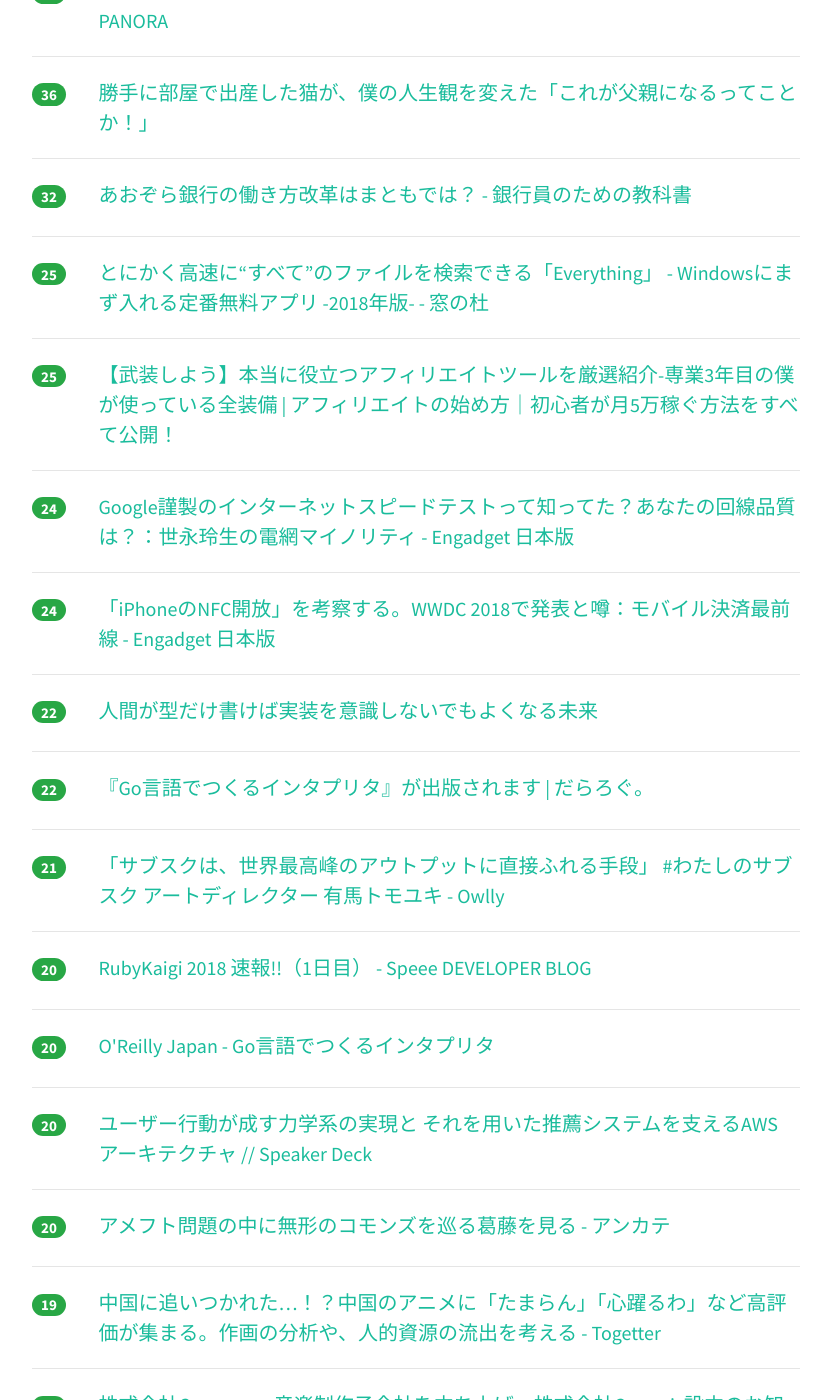
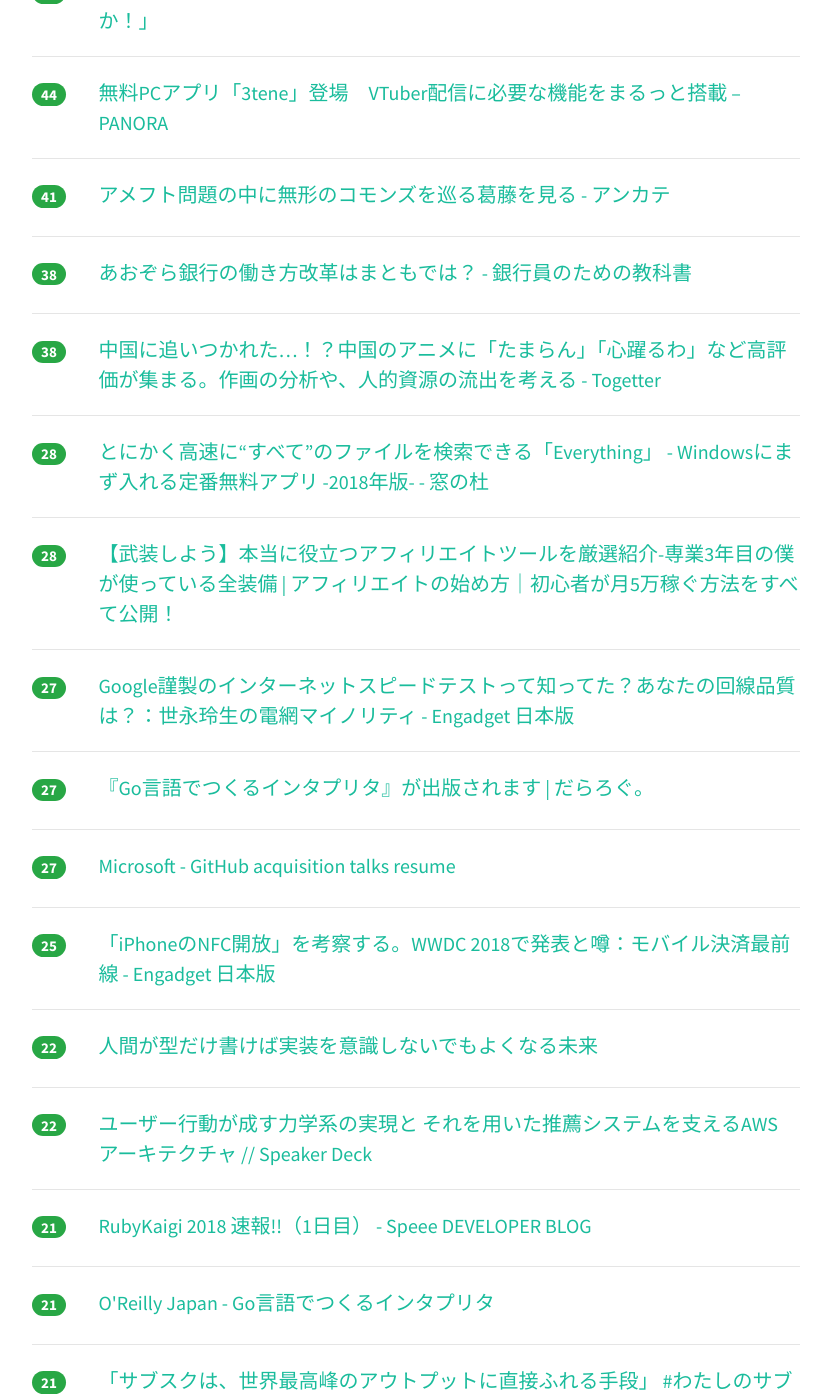
Before and after one commit to yatta47/hatena-matome-site, a Jekyll site: the page built from _posts/2018-06-02-hatena.md, in a window 1280 px wide and 1400 px high, scrolled down 521 px. Shown: the whole window, without its empty margins (224-1055 px from the left). Built offline with Jekyll 4.4.1, drawn with Linux system fonts in a browser that asks for light colours; nearby versions of some CDN libraries; part of the change alters nothing that is shown; some of the changed text lies outside the part shown.

Commit message:
Updated 2018-06-02

```diff
--- a/_posts/2018-06-02-hatena.md
+++ b/_posts/2018-06-02-hatena.md
@@ -1,48 +1,68 @@
 ---
 layout: post
 title:  "2018-06-02 はてぶIT"
-date:   2018-06-02 10:00:46
+date:   2018-06-02 11:01:59
 tags: [it-hotentry]
 ---
-26 件のデータあり
+28 件のデータあり
 
 <hr><div class="row">
-<div class="col-1"><span class="badge badge-pill badge-success h2">156</span></div>
+<div class="col-1"><span class="badge badge-pill badge-success h2">218</span></div>
 <div class="col-11"><a href='https://togetter.com/li/1232990' target='_blank'>エロ漫画雑誌読み放題サービスのユーザー登録画面が画期的すぎてこれを考えた人は天才「才能が怖い」「入らなきゃ（使命感）」 - Togetter</a></div>
 </div>
 <hr>
 <div class="row">
-<div class="col-1"><span class="badge badge-pill badge-success h2">41</span></div>
+<div class="col-1"><span class="badge badge-pill badge-success h2">73</span></div>
+<div class="col-11"><a href='https://www.huffingtonpost.jp/2018/06/01/i-became-a-cats-dad_a_23448496/' target='_blank'>勝手に部屋で出産した猫が、僕の人生観を変えた「これが父親になるってことか！」</a></div>
+</div>
+<hr>
+<div class="row">
+<div class="col-1"><span class="badge badge-pill badge-success h2">44</span></div>
 <div class="col-11"><a href='http://panora.tokyo/63628/' target='_blank'>無料PCアプリ「3tene」登場　VTuber配信に必要な機能をまるっと搭載 – PANORA</a></div>
 </div>
 <hr>
 <div class="row">
-<div class="col-1"><span class="badge badge-pill badge-success h2">36</span></div>
-<div class="col-11"><a href='https://www.huffingtonpost.jp/2018/06/01/i-became-a-cats-dad_a_23448496/' target='_blank'>勝手に部屋で出産した猫が、僕の人生観を変えた「これが父親になるってことか！」</a></div>
+<div class="col-1"><span class="badge badge-pill badge-success h2">41</span></div>
+<div class="col-11"><a href='http://d.hatena.ne.jp/essa/20180601/p1' target='_blank'>アメフト問題の中に無形のコモンズを巡る葛藤を見る - アンカテ</a></div>
 </div>
 <hr>
 <div class="row">
-<div class="col-1"><span class="badge badge-pill badge-success h2">32</span></div>
+<div class="col-1"><span class="badge badge-pill badge-success h2">38</span></div>
 <div class="col-11"><a href='http://www.financepensionrealestate.work/entry/2018/06/01/224714' target='_blank'>あおぞら銀行の働き方改革はまともでは？ - 銀行員のための教科書</a></div>
 </div>
 <hr>
 <div class="row">
-<div class="col-1"><span class="badge badge-pill badge-success h2">25</span></div>
+<div class="col-1"><span class="badge badge-pill badge-success h2">38</span></div>
+<div class="col-11"><a href='https://togetter.com/li/1232994' target='_blank'>中国に追いつかれた…！？中国のアニメに「たまらん」「心躍るわ」など高評価が集まる。作画の分析や、人的資源の流出を考える - Togetter</a></div>
+</div>
+<hr>
+<div class="row">
+<div class="col-1"><span class="badge badge-pill badge-success h2">28</span></div>
 <div class="col-11"><a href='https://forest.watch.impress.co.jp/docs/serial/winbasic2018/1125142.html' target='_blank'>とにかく高速に“すべて”のファイルを検索できる「Everything」 - Windowsにまず入れる定番無料アプリ -2018年版- - 窓の杜</a></div>
 </div>
 <hr>
 <div class="row">
-<div class="col-1"><span class="badge badge-pill badge-success h2">25</span></div>
+<div class="col-1"><span class="badge badge-pill badge-success h2">28</span></div>
 <div class="col-11"><a href='http://hituji-affiliate.com/tool/' target='_blank'>【武装しよう】本当に役立つアフィリエイトツールを厳選紹介-専業3年目の僕が使っている全装備 | アフィリエイトの始め方｜初心者が月5万稼ぐ方法をすべて公開！</a></div>
 </div>
 <hr>
 <div class="row">
-<div class="col-1"><span class="badge badge-pill badge-success h2">24</span></div>
+<div class="col-1"><span class="badge badge-pill badge-success h2">27</span></div>
 <div class="col-11"><a href='https://japanese.engadget.com/2018/06/01/google/' target='_blank'>Google謹製のインターネットスピードテストって知ってた？あなたの回線品質は？：世永玲生の電網マイノリティ - Engadget 日本版</a></div>
 </div>
 <hr>
 <div class="row">
-<div class="col-1"><span class="badge badge-pill badge-success h2">24</span></div>
+<div class="col-1"><span class="badge badge-pill badge-success h2">27</span></div>
+<div class="col-11"><a href='https://darashi.net/2018/06/01/writing-an-interpreter-in-go-ja.html' target='_blank'>『Go言語でつくるインタプリタ』が出版されます | だらろぐ。</a></div>
+</div>
+<hr>
+<div class="row">
+<div class="col-1"><span class="badge badge-pill badge-success h2">27</span></div>
+<div class="col-11"><a href='https://www.cnbc.com/2018/06/01/microsoft--github-acquisition-talks-resume.html' target='_blank'>Microsoft - GitHub acquisition talks resume</a></div>
+</div>
+<hr>
+<div class="row">
+<div class="col-1"><span class="badge badge-pill badge-success h2">25</span></div>
 <div class="col-11"><a href='https://japanese.engadget.com/2018/06/01/wwdc18-iphone-nfc/' target='_blank'>「iPhoneのNFC開放」を考察する。WWDC 2018で発表と噂：モバイル決済最前線 - Engadget 日本版</a></div>
 </div>
 <hr>
@@ -53,7 +73,17 @@ tags: [it-hotentry]
 <hr>
 <div class="row">
 <div class="col-1"><span class="badge badge-pill badge-success h2">22</span></div>
-<div class="col-11"><a href='https://darashi.net/2018/06/01/writing-an-interpreter-in-go-ja.html' target='_blank'>『Go言語でつくるインタプリタ』が出版されます | だらろぐ。</a></div>
+<div class="col-11"><a href='https://speakerdeck.com/mathetake/yuzaxing-dong-gacheng-suli-xue-xi-falseshi-xian-to-sorewoyong-itatui-jian-sisutemuwozhi-eruaws-akitekutiya' target='_blank'>ユーザー行動が成す力学系の実現と それを用いた推薦システムを支えるAWS アーキテクチャ // Speaker Deck</a></div>
+</div>
+<hr>
+<div class="row">
+<div class="col-1"><span class="badge badge-pill badge-success h2">21</span></div>
+<div class="col-11"><a href='http://tech.speee.jp/entry/2018/06/01/131757' target='_blank'>RubyKaigi 2018 速報!!（1日目） - Speee DEVELOPER BLOG</a></div>
+</div>
+<hr>
+<div class="row">
+<div class="col-1"><span class="badge badge-pill badge-success h2">21</span></div>
+<div class="col-11"><a href='http://www.oreilly.co.jp/books/9784873118222/index.html' target='_blank'>O'Reilly Japan - Go言語でつくるインタプリタ</a></div>
 </div>
 <hr>
 <div class="row">
@@ -62,33 +92,18 @@ tags: [it-hotentry]
 </div>
 <hr>
 <div class="row">
-<div class="col-1"><span class="badge badge-pill badge-success h2">20</span></div>
-<div class="col-11"><a href='http://tech.speee.jp/entry/2018/06/01/131757' target='_blank'>RubyKaigi 2018 速報!!（1日目） - Speee DEVELOPER BLOG</a></div>
-</div>
-<hr>
-<div class="row">
-<div class="col-1"><span class="badge badge-pill badge-success h2">20</span></div>
-<div class="col-11"><a href='http://www.oreilly.co.jp/books/9784873118222/index.html' target='_blank'>O'Reilly Japan - Go言語でつくるインタプリタ</a></div>
-</div>
-<hr>
-<div class="row">
-<div class="col-1"><span class="badge badge-pill badge-success h2">20</span></div>
-<div class="col-11"><a href='https://speakerdeck.com/mathetake/yuzaxing-dong-gacheng-suli-xue-xi-falseshi-xian-to-sorewoyong-itatui-jian-sisutemuwozhi-eruaws-akitekutiya' target='_blank'>ユーザー行動が成す力学系の実現と それを用いた推薦システムを支えるAWS アーキテクチャ // Speaker Deck</a></div>
-</div>
-<hr>
-<div class="row">
-<div class="col-1"><span class="badge badge-pill badge-success h2">20</span></div>
-<div class="col-11"><a href='http://d.hatena.ne.jp/essa/20180601/p1' target='_blank'>アメフト問題の中に無形のコモンズを巡る葛藤を見る - アンカテ</a></div>
+<div class="col-1"><span class="badge badge-pill badge-success h2">21</span></div>
+<div class="col-11"><a href='https://togetter.com/li/1232894' target='_blank'>撮影中におっきいオオカミが何頭もフレームインアンドわふわふぺろぺろしてくる動画が最高 - Togetter</a></div>
 </div>
 <hr>
 <div class="row">
 <div class="col-1"><span class="badge badge-pill badge-success h2">19</span></div>
-<div class="col-11"><a href='https://togetter.com/li/1232994' target='_blank'>中国に追いつかれた…！？中国のアニメに「たまらん」「心躍るわ」など高評価が集まる。作画の分析や、人的資源の流出を考える - Togetter</a></div>
+<div class="col-11"><a href='http://www.cygames.co.jp/press/press-17693/' target='_blank'>株式会社Cygames、音楽制作子会社を立ち上げ　株式会社Cymusic設立のお知らせ | 株式会社Cygames</a></div>
 </div>
 <hr>
 <div class="row">
-<div class="col-1"><span class="badge badge-pill badge-success h2">17</span></div>
-<div class="col-11"><a href='http://www.cygames.co.jp/press/press-17693/' target='_blank'>株式会社Cygames、音楽制作子会社を立ち上げ　株式会社Cymusic設立のお知らせ | 株式会社Cygames</a></div>
+<div class="col-1"><span class="badge badge-pill badge-success h2">16</span></div>
+<div class="col-11"><a href='https://japanese.engadget.com/2018/06/01/asus-gpu-20/' target='_blank'>GPUスロットはなんと20基。ASUSの新型マザーボード、仮想通貨マイニングに特化 - Engadget 日本版</a></div>
 </div>
 <hr>
 <div class="row">
@@ -97,18 +112,13 @@ tags: [it-hotentry]
 </div>
 <hr>
 <div class="row">
-<div class="col-1"><span class="badge badge-pill badge-success h2">16</span></div>
-<div class="col-11"><a href='https://togetter.com/li/1232894' target='_blank'>撮影中におっきいオオカミが何頭もフレームインアンドわふわふぺろぺろしてくる動画が最高 - Togetter</a></div>
+<div class="col-1"><span class="badge badge-pill badge-success h2">15</span></div>
+<div class="col-11"><a href='http://tech.nikkeibp.co.jp/atcl/nxt/news/18/01441/' target='_blank'>グーグルがイラスト生成AIを開発、「バス風の猫」も自動生成 | 日経 xTECH（クロステック）</a></div>
 </div>
 <hr>
 <div class="row">
-<div class="col-1"><span class="badge badge-pill badge-success h2">15</span></div>
-<div class="col-11"><a href='https://japanese.engadget.com/2018/06/01/asus-gpu-20/' target='_blank'>GPUスロットはなんと20基。ASUSの新型マザーボード、仮想通貨マイニングに特化 - Engadget 日本版</a></div>
-</div>
-<hr>
-<div class="row">
-<div class="col-1"><span class="badge badge-pill badge-success h2">15</span></div>
-<div class="col-11"><a href='http://tech.nikkeibp.co.jp/atcl/nxt/news/18/01441/' target='_blank'>グーグルがイラスト生成AIを開発、「バス風の猫」も自動生成 | 日経 xTECH（クロステック）</a></div>
+<div class="col-1"><span class="badge badge-pill badge-success h2">14</span></div>
+<div class="col-11"><a href='http://www.nhk.or.jp/kaisetsu-blog/400/298289.html' target='_blank'>「教育の現場と著作権」（視点・論点） | 視点・論点 | NHK 解説委員室 | 解説アーカイブス</a></div>
 </div>
 <hr>
 <div class="row">
@@ -117,22 +127,22 @@ tags: [it-hotentry]
 </div>
 <hr>
 <div class="row">
+<div class="col-1"><span class="badge badge-pill badge-success h2">13</span></div>
+<div class="col-11"><a href='https://toyokeizai.net/articles/-/221169' target='_blank'>話がわかりにくい人は説明の作法を知らない | リーダーシップ・教養・資格・スキル | 東洋経済オンライン | 経済ニュースの新基準</a></div>
+</div>
+<hr>
+<div class="row">
 <div class="col-1"><span class="badge badge-pill badge-success h2">12</span></div>
 <div class="col-11"><a href='http://www.youtube.com/watch?v=z3oquceNwh4' target='_blank'>チャットモンチー 『たったさっきから3000年までの話』</a></div>
 </div>
 <hr>
 <div class="row">
-<div class="col-1"><span class="badge badge-pill badge-success h2">12</span></div>
-<div class="col-11"><a href='http://www.nhk.or.jp/kaisetsu-blog/400/298289.html' target='_blank'>「教育の現場と著作権」（視点・論点） | 視点・論点 | NHK 解説委員室 | 解説アーカイブス</a></div>
+<div class="col-1"><span class="badge badge-pill badge-success h2">11</span></div>
+<div class="col-11"><a href='https://togetter.com/li/1232947' target='_blank'>トム・クルーズのトップガン続編ツイートにアメリカ空軍・海軍アカウントが煽り合い、さらに海兵隊と空軍宇宙軍団も参戦 - Togetter</a></div>
 </div>
 <hr>
 <div class="row">
-<div class="col-1"><span class="badge badge-pill badge-success h2">9</span></div>
+<div class="col-1"><span class="badge badge-pill badge-success h2">10</span></div>
 <div class="col-11"><a href='https://jp.reuters.com/article/idJPKCN1IX3MV' target='_blank'>ベネズエラ首都の地下鉄乗車が無料に、物資不足で切符作れず | ロイター</a></div>
 </div>
 <hr>
-<div class="row">
-<div class="col-1"><span class="badge badge-pill badge-success h2">4</span></div>
-<div class="col-11"><a href='https://www.cnbc.com/2018/06/01/microsoft--github-acquisition-talks-resume.html' target='_blank'>Microsoft - GitHub acquisition talks resume</a></div>
-</div>
-<hr>
```
